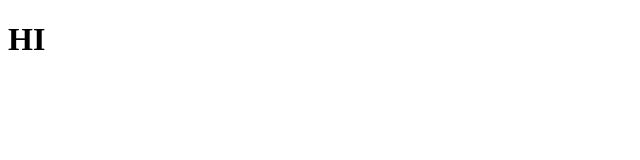
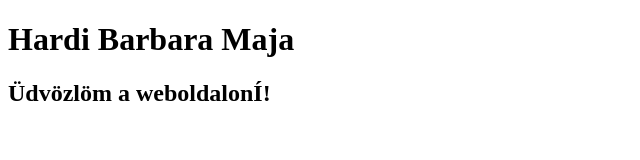
Before and after one commit to HardiBarbara/git_gyakorlas, a plain HTML site: page vizsgaweboldal.html in a window 1280 px wide. Shown: the whole page, without its empty margins (0-640 px from the left). Drawn offline with Linux system fonts and the light colour scheme.

Commit message:
Update and rename index.html to vizsgaweboldal.html
a név és az üdvözlő szöveg hozzáadása

```diff
--- a/index.html
+++ b/vizsgaweboldal.html
@@ -3,9 +3,10 @@
 <head>
     <meta charset="UTF-8">
     <meta name="viewport" content="width=device-width, initial-scale=1.0">
-    <title>INDEX</title>
+    <title>vizsgaweboldal</title>
 </head>
 <body>
-    <h1>HI</h1>
+    <h1>Hardi Barbara Maja</h1>
+    <h2>Üdvözlöm a weboldalonÍ!</h2>
 </body>
 </html>
```
